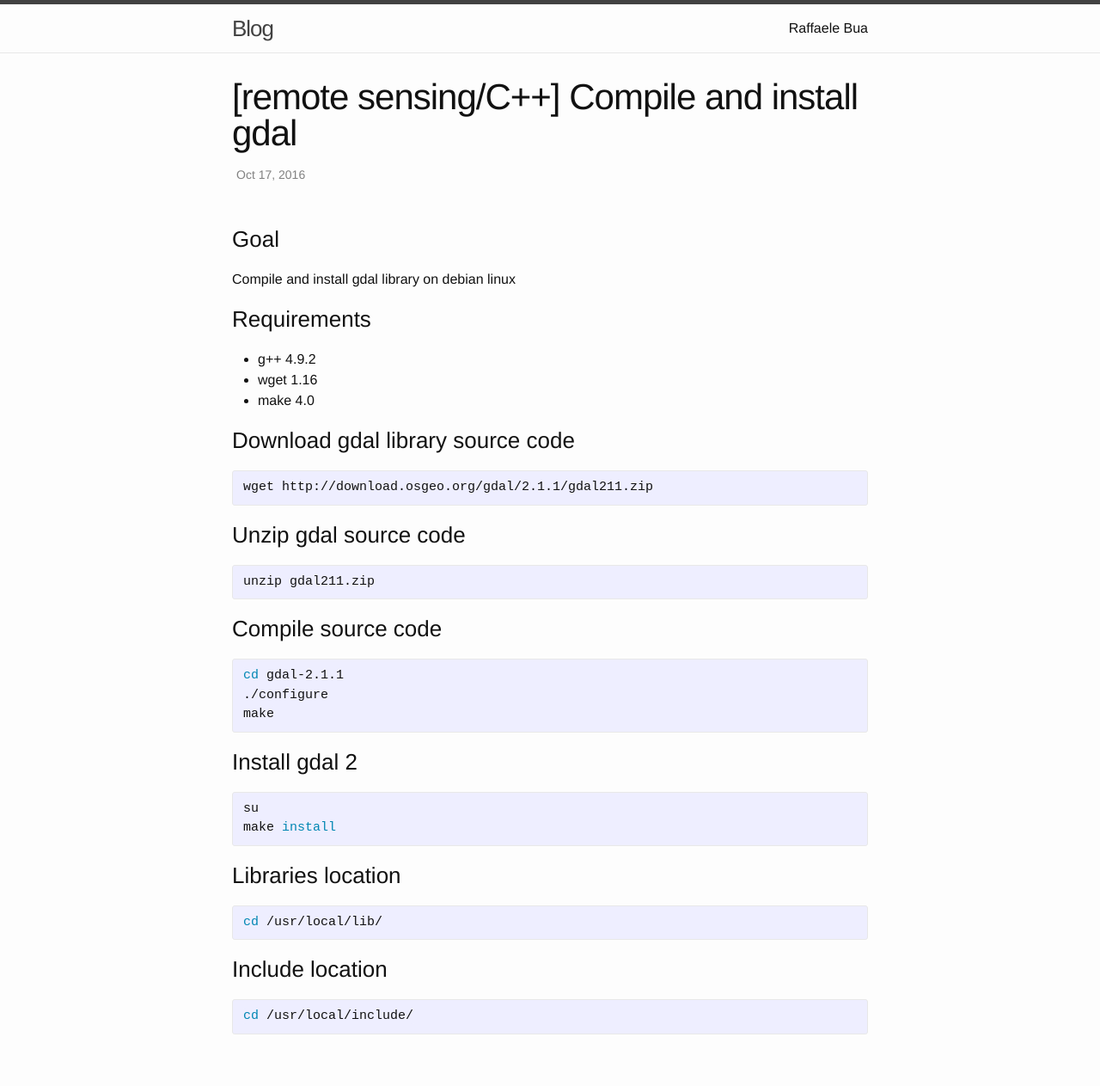
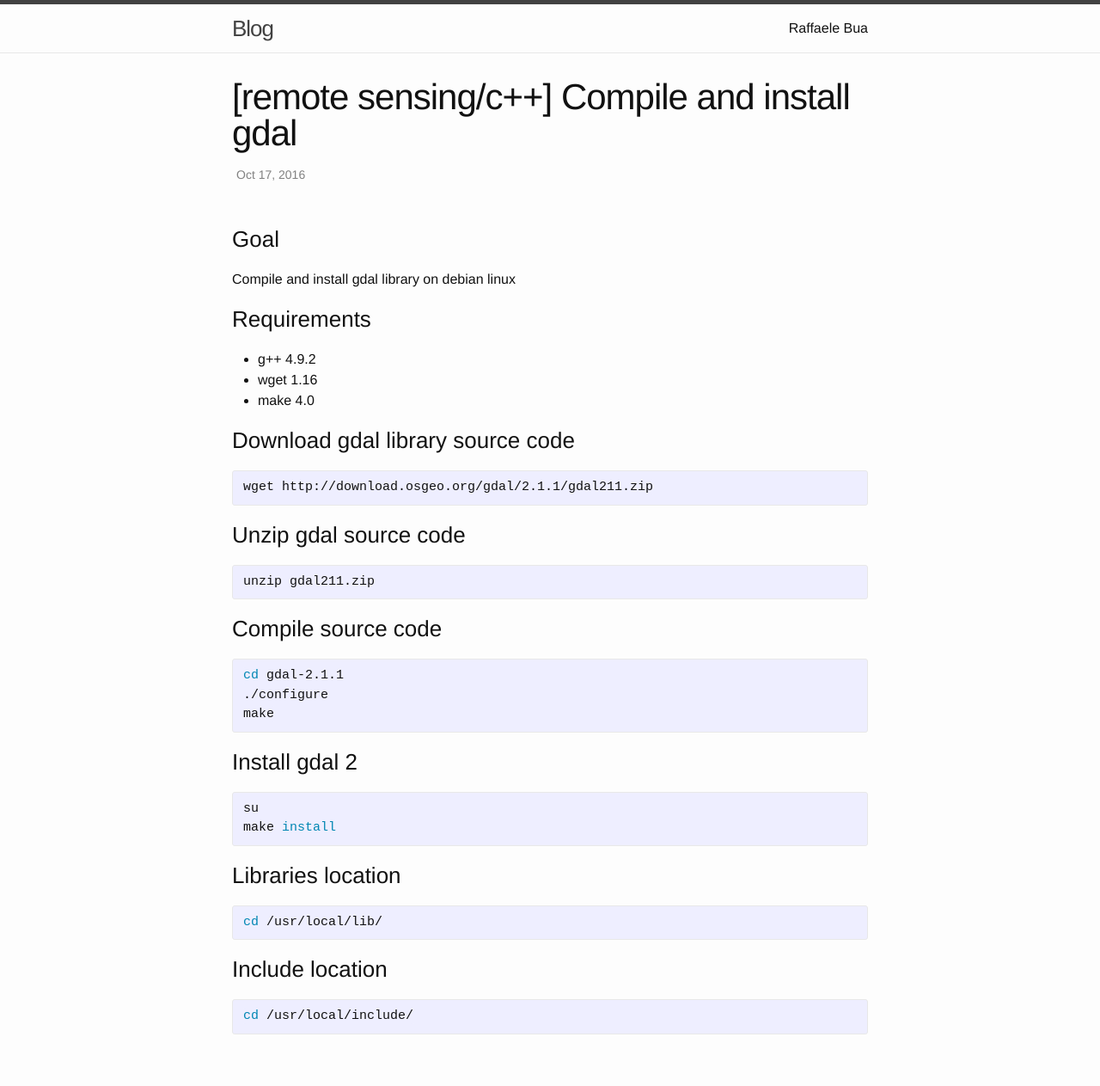
Before and after one commit to buele/buele.github.io, a Jekyll site: the page built from _posts/2016-10-17-compile-install-gdal.markdown, in a window 1280 px wide. Shown: the whole page at 86% size. Built offline with Jekyll 4.4.1, drawn with Linux system fonts in a browser that asks for light colours.

```diff
--- a/_posts/2016-10-17-compile-install-gdal.markdown
+++ b/_posts/2016-10-17-compile-install-gdal.markdown
@@ -1,6 +1,6 @@
 ---
 layout: post
-title:  "[remote sensing/C++] Compile and install gdal"
+title:  "[remote sensing/c++] Compile and install gdal"
 date:   2016-10-17 01:10:42
 categories: c++
 ---
```
